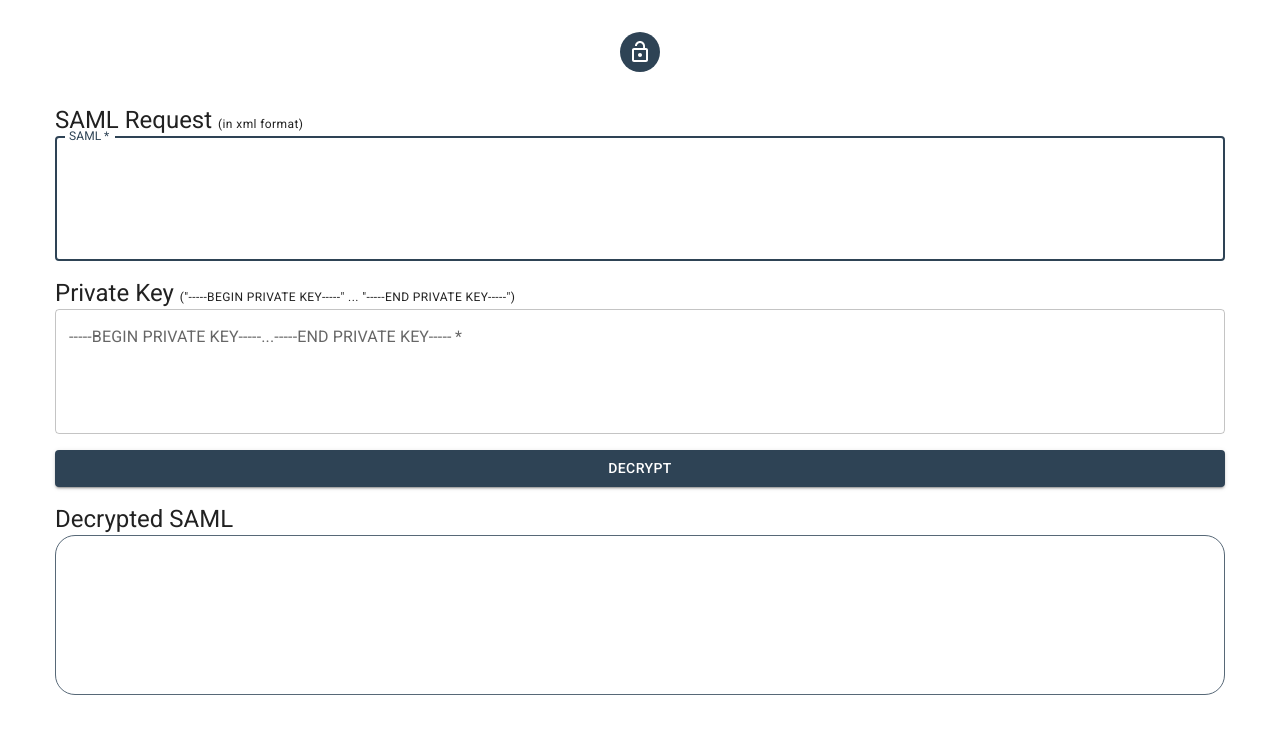
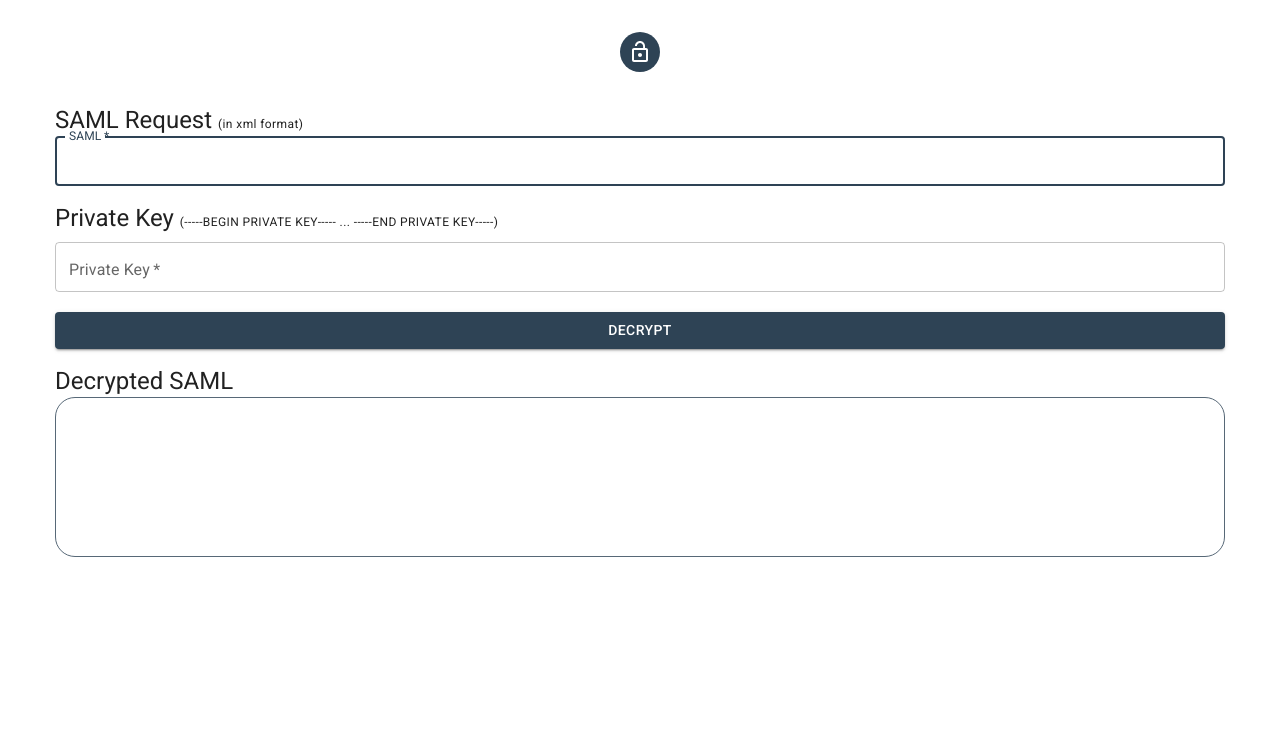
Before and after one commit to dbrowski/decrypt-saml, a React (Create React App) app: page / in a window 1280 px wide. Shown: the top 734 px of the page. Built offline with nearby package versions, Linux system fonts and the light colour scheme; what timers would draw is missing.

Commit message:
ui changes

```diff
--- a/src/App.js
+++ b/src/App.js
@@ -12,13 +12,14 @@ import LockOpenIcon from "@mui/icons-material/LockOpen";
 import { makestyles } from "@mui/styles";
 import { ThemeProvider, createTheme } from "@mui/material/styles";
 import SyntaxHighlighter from "react-syntax-highlighter";
-import { docco } from "react-syntax-highlighter/dist/esm/styles/hljs";
+import { githubGist } from "react-syntax-highlighter/dist/esm/styles/hljs";
 import { parseString } from "xml2js";
 import aesjs from "aes-js";
 import CryptoJS from "crypto-js";
 import forge from "node-forge";
 import format from "xml-formatter";
-import hljs from "highlight.js";
+import hljs from "highlight.js/lib/core";
+import xml from "highlight.js/lib/languages/xml";
 
 // const usesxs = makesxs((theme) => ({
 //   root: {
@@ -90,6 +91,13 @@ const theme = createTheme({
       styleOverrides: {
         root: {
           paddingTop: "2vh",
+        },
+      },
+    },
+    MuiOutlinedInput: {
+      styleOverrides: {
+        root: {
+          fontSize: ".75rem",
         },
       },
     },
@@ -235,6 +243,8 @@ export default function App() {
     readAsXML(saml);
   };
 
+  hljs.registerLanguage("xml", xml);
+
   return (
     <ThemeProvider theme={theme}>
       <CssBaseline />
@@ -261,7 +271,11 @@ export default function App() {
             xs={12}
             sx={{ flex: "10 1 auto" }}
           >
-            <form noValidate onSubmit={handleSubmit}>
+            <form
+              noValidate
+              onSubmit={handleSubmit}
+              style={{ maxWidth: "100%" }}
+            >
               <Grid item xs={12} sx={{ flex: "10 1 auto" }}>
                 <Typography component="h5" variant="h5" align="left">
                   SAML Request{" "}
@@ -281,11 +295,9 @@ export default function App() {
                   value={saml}
                   autoFocus
                   multiline
-                  rows={4}
-                  maxRows={4}
+                  maxRows={6}
                   sx={{
                     fontFamily: "Monospace",
-                    fontSize: "1vmin",
                   }}
                   onChange={handleSAMLChange}
                 />
@@ -313,27 +325,24 @@ export default function App() {
                 <Typography component="h5" variant="h5" align="left">
                   Private Key{" "}
                   <Typography variant="caption" sx={{ display: "inline-flex" }}>
-                    ("-----BEGIN PRIVATE KEY-----" ... "-----END PRIVATE
-                    KEY-----")
+                    (-----BEGIN PRIVATE KEY----- ... -----END PRIVATE KEY-----)
                   </Typography>
                 </Typography>
 
                 {/* Private key input field */}
                 <TextField
                   variant="outlined"
-                  margin="none"
+                  margin="dense"
                   required
                   fullWidth
                   id="private-key"
-                  label="-----BEGIN PRIVATE KEY-----...-----END PRIVATE KEY-----"
+                  label="Private Key"
                   name="Private-Key"
                   value={privateKey}
                   multiline
-                  rows={4}
-                  maxRows={4}
+                  maxRows={6}
                   sx={{
                     fontFamily: "Monospace",
-                    fontSize: "1vmin",
                   }}
                   onChange={handlePrivateKeyChange}
                 />
@@ -350,11 +359,12 @@ export default function App() {
                 </Button>
               </Grid>
 
-              <Grid item xs={12} sx={{ flex: "10 0 auto" }}>
+              <Grid container item xs={12} sx={{ flex: "10 0 auto" }}>
                 <Typography component="h5" variant="h5" align="left">
                   Decrypted SAML
                 </Typography>
                 <Box
+                  display="flex"
                   border={1}
                   borderRadius={5}
                   borderColor="#576877"
@@ -362,13 +372,25 @@ export default function App() {
                   width="100%"
                   maxWidth="100%"
                   minHeight="20vh"
+                  maxHeight="25vh"
                   fontSize="1rem"
                 >
-                  {decryptedSaml
-                    ? hljs.highlight(format(decryptedSaml), {
-                        language: "xml",
-                      }).value
-                    : ""}
+                  {decryptedSaml ? (
+                    <SyntaxHighlighter
+                      language="xml"
+                      style={githubGist}
+                      customStyle={{
+                        margin: 0,
+                        maxWidth: "100%",
+                        maxHeight: "100%",
+                        overflowY: "auto !important",
+                      }}
+                    >
+                      {format(decryptedSaml)}
+                    </SyntaxHighlighter>
+                  ) : (
+                    ""
+                  )}
                 </Box>
               </Grid>
             </form>
```
